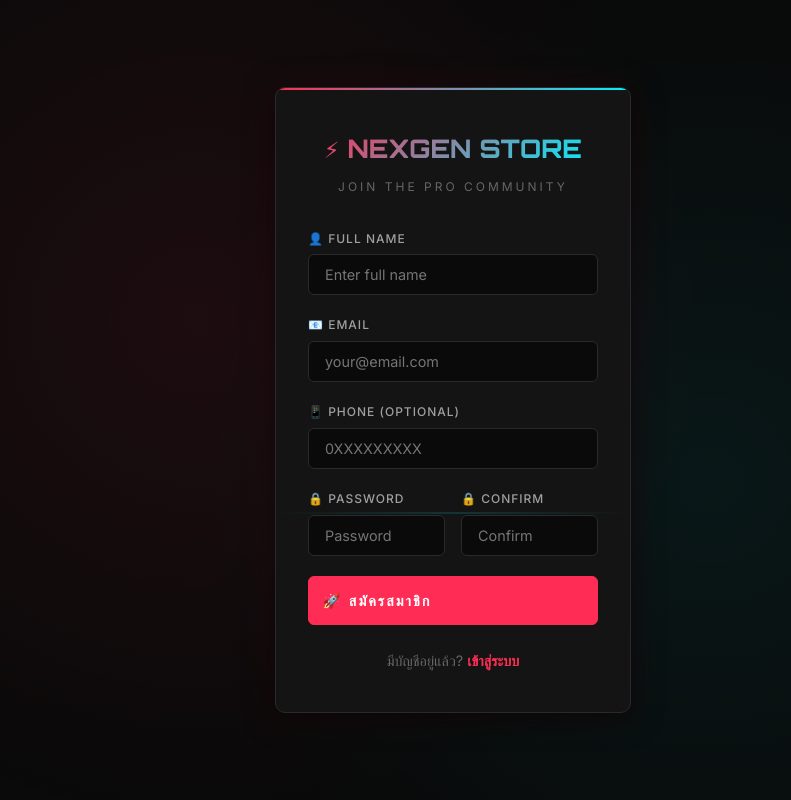
After one commit to Ratchaphol707/30, a PHP site: page /register.php in a window 1280 px wide. The commit adds this page. Shown: the whole page, without its empty margins (187-978 px from the left). Run offline with PHP 8.4, Linux system fonts and the light colour scheme.

Commit message:
feat: Implement customer registration, login, and logout, integrating customer authentication into the shop and cart checkout flow.

```diff
--- /dev/null
+++ b/register.php
@@ -0,0 +1,107 @@
+<?php
+session_start();
+
+if (isset($_SESSION['customer_id'])) {
+    header('Location: shop.php');
+    exit;
+}
+
+$error = '';
+$success = '';
+
+if ($_SERVER['REQUEST_METHOD'] === 'POST') {
+    require_once 'db.php';
+
+    $full_name = trim($_POST['full_name'] ?? '');
+    $email = trim($_POST['email'] ?? '');
+    $password = $_POST['password'] ?? '';
+    $confirm_password = $_POST['confirm_password'] ?? '';
+    $phone = trim($_POST['phone'] ?? '');
+
+    if ($full_name && $email && $password && $confirm_password) {
+        if ($password !== $confirm_password) {
+            $error = 'รหัสผ่านไม่ตรงกัน';
+        } else {
+            // Check if email exists
+            $stmt = $pdo->prepare("SELECT id FROM customers WHERE email = ?");
+            $stmt->execute([$email]);
+            if ($stmt->fetch()) {
+                $error = 'อีเมลนี้ถูกใช้งานแล้ว';
+            } else {
+                $hashed_password = password_hash($password, PASSWORD_DEFAULT);
+                $stmt = $pdo->prepare("INSERT INTO customers (full_name, email, password, phone) VALUES (?, ?, ?, ?)");
+                if ($stmt->execute([$full_name, $email, $hashed_password, $phone])) {
+                    $success = 'สมัครสมาชิกสำเร็จ! กรุณาเข้าสู่ระบบ';
+                } else {
+                    $error = 'เกิดข้อผิดพลาดในการสมัครสมาชิก';
+                }
+            }
+        }
+    } else {
+        $error = 'กรุณากรอกข้อมูลให้ครบ';
+    }
+}
+?>
+<!DOCTYPE html>
+<html lang="th">
+<head>
+    <meta charset="UTF-8">
+    <meta name="viewport" content="width=device-width, initial-scale=1.0">
+    <title>Register — NexGen Store</title>
+    <link href="https://fonts.googleapis.com/css2?family=Orbitron:wght@400;500;600;700;800;900&family=Inter:wght@400;500;600;700;800&display=swap" rel="stylesheet">
+    <link rel="stylesheet" href="assets/css/style.css">
+    <style>
+        .login-card { max-width: 500px; }
+    </style>
+</head>
+<body class="login-page">
+
+    <div class="login-container">
+        <div class="login-card">
+            <div class="login-brand">
+                <h1>⚡ NEXGEN STORE</h1>
+                <p>Join the Pro Community</p>
+            </div>
+
+            <?php if ($error): ?>
+            <div class="login-error">❌ <?= htmlspecialchars($error) ?></div>
+            <?php endif; ?>
+
+            <?php if ($success): ?>
+            <div class="login-error" style="border-color: var(--success); color: var(--success);">✅ <?= htmlspecialchars($success) ?></div>
+            <?php endif; ?>
+
+            <form method="POST">
+                <div class="form-group">
+                    <label>👤 Full Name</label>
+                    <input type="text" name="full_name" class="form-control" required placeholder="Enter full name" value="<?= htmlspecialchars($full_name ?? '') ?>">
+                </div>
+                <div class="form-group">
+                    <label>📧 Email</label>
+                    <input type="email" name="email" class="form-control" required placeholder="your@email.com" value="<?= htmlspecialchars($email ?? '') ?>">
+                </div>
+                <div class="form-group">
+                    <label>📱 Phone (Optional)</label>
+                    <input type="text" name="phone" class="form-control" placeholder="0XXXXXXXXX" value="<?= htmlspecialchars($phone ?? '') ?>">
+                </div>
+                <div style="display: grid; grid-template-columns: 1fr 1fr; gap: 1rem;">
+                    <div class="form-group">
+                        <label>🔒 Password</label>
+                        <input type="password" name="password" class="form-control" required placeholder="Password">
+                    </div>
+                    <div class="form-group">
+                        <label>🔒 Confirm</label>
+                        <input type="password" name="confirm_password" class="form-control" required placeholder="Confirm">
+                    </div>
+                </div>
+                <button type="submit" class="btn btn-primary">🚀 สมัครสมาชิก</button>
+            </form>
+
+            <div style="text-align: center; margin-top: 1.5rem; font-family: 'Inter', sans-serif; font-size: 0.9rem; color: var(--text-muted);">
+                มีบัญชีอยู่แล้ว? <a href="customer-login.php" style="color: var(--accent); text-decoration: none; font-weight: 600;">เข้าสู่ระบบ</a>
+            </div>
+        </div>
+    </div>
+
+</body>
+</html>
```
Also changed, not shown: cart.php (+14 -3 lines), customer-login.php (added, +90 -0 lines), logout-customer.php (added, +7 -0 lines), schema.sql (+14 -1 lines), shop.php (+7 -1 lines).
